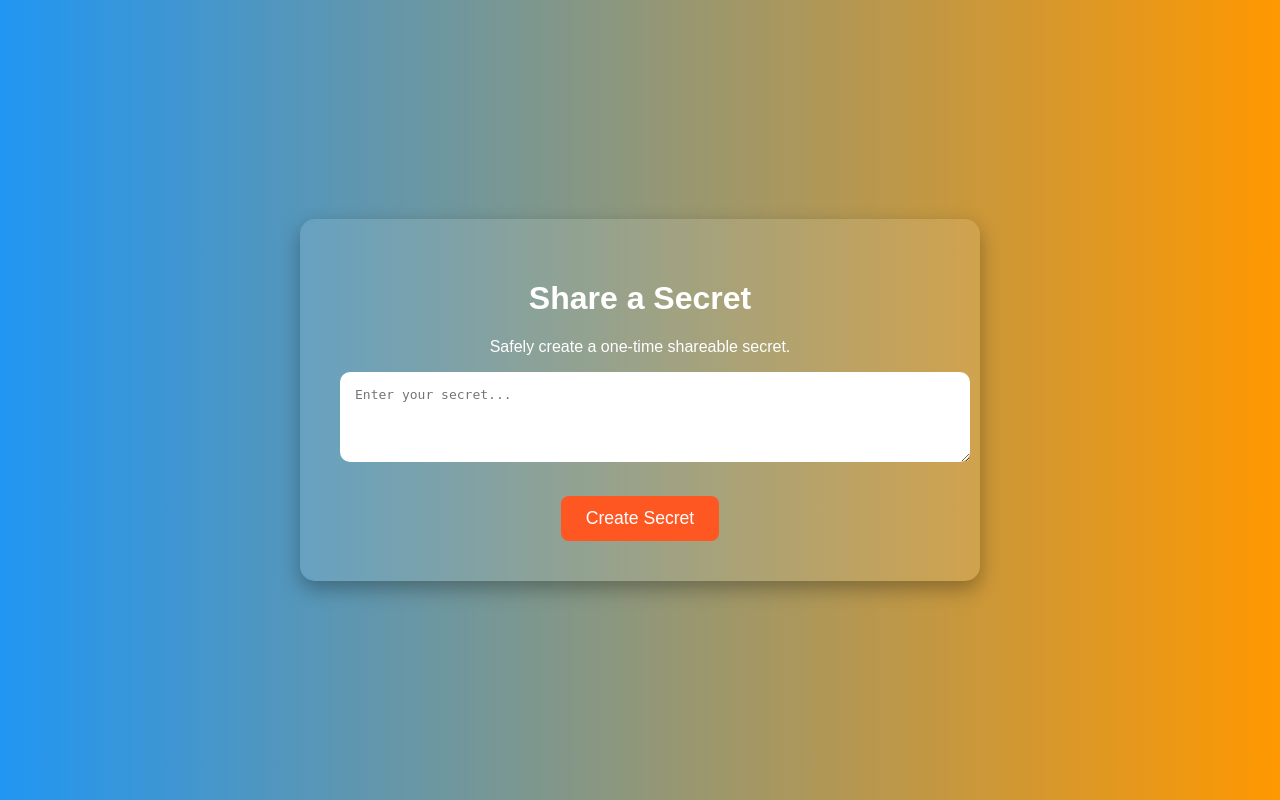
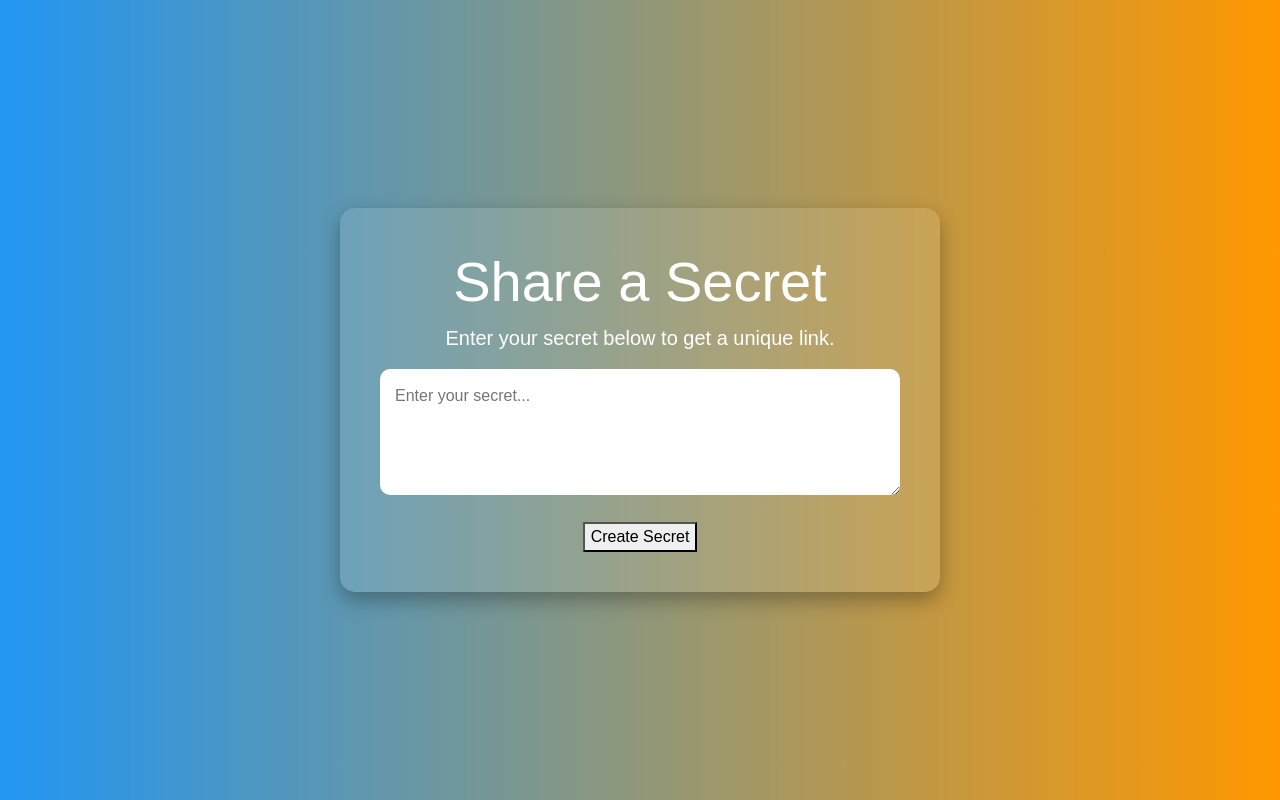
Before and after one commit to rojinashaikh/secure-one-time-share, a Flask app: page / in a window 1280 px wide. Run offline with Flask 3, Linux system fonts and the light colour scheme.

Commit message:
Update index.html

```diff
--- a/templates/index.html
+++ b/templates/index.html
@@ -2,17 +2,19 @@
 <html lang="en">
 <head>
     <meta charset="UTF-8">
-    <title>Secret Share</title>
-    <link rel="stylesheet" href="{{ url_for('static', filename='styles.css') }}">
+    <meta name="viewport" content="width=device-width, initial-scale=1.0">
+    <title>Share a Secret</title>
+    <link href="https://cdn.jsdelivr.net/npm/bootstrap@5.3.0-alpha1/dist/css/bootstrap.min.css" rel="stylesheet" integrity="sha384-KyZXEJ6HMR7B1rK9nY8RzA6Y3mdO4amdd06w6zHc4yF1b5mYZmBC9K3aJ5kjJz6Y" crossorigin="anonymous">
+    <link rel="stylesheet" href="styles.css">
 </head>
 <body>
-    <div class="container">
-        <h1>Share a Secret</h1>
-        <p>Safely create a one-time shareable secret.</p>
+    <div class="container text-center">
+        <h1 class="display-4">Share a Secret</h1>
+        <p class="lead">Enter your secret below to get a unique link.</p>
         <form action="/create_secret" method="POST">
-            <textarea name="secret" rows="4" placeholder="Enter your secret..." required></textarea>
+            <textarea class="input-secret" name="secret" rows="4" placeholder="Enter your secret..." required></textarea>
             <br>
-            <button type="submit" class="btn">Create Secret</button>
+            <button type="submit" class="btn-create btn-lg">Create Secret</button>
         </form>
     </div>
 </body>
```
